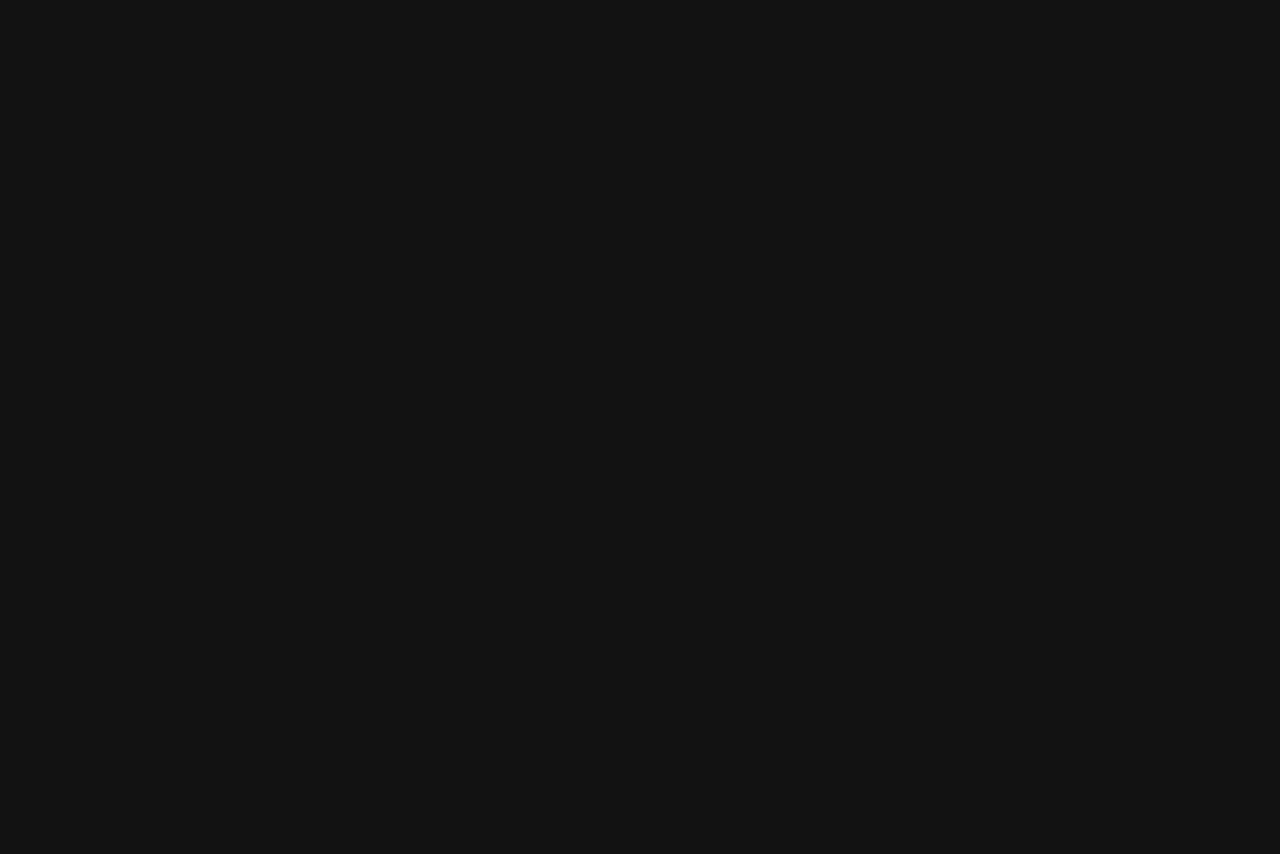
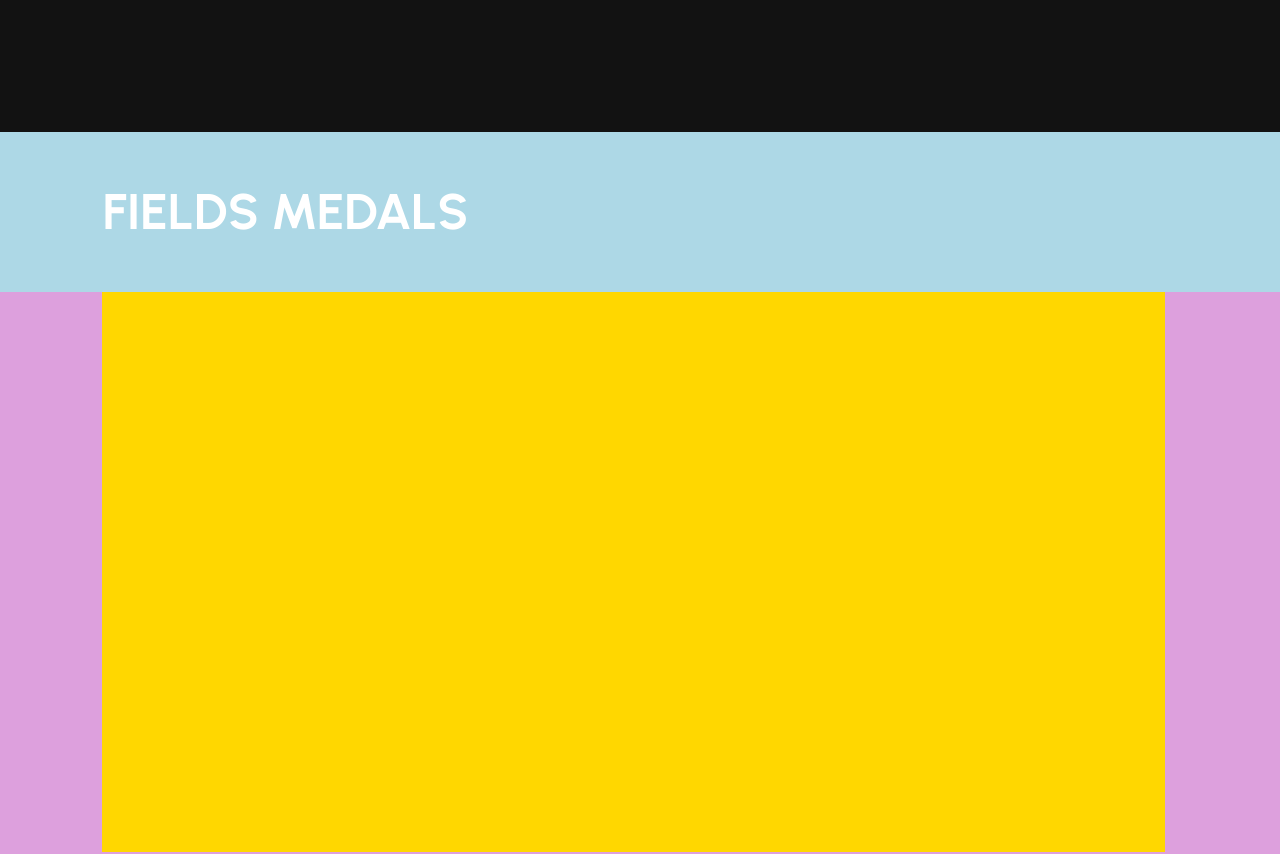
Before and after one commit to ivantrejoc/zoerowebsite, a React (Vite) app: page / in a window 1280 px wide. Shown: the part 4340-5194 px from the top of the page. Before the commit the page ends 4472 px from the top, so only its background shows below. Built offline with nearby package versions, Linux system fonts and the light colour scheme.

Commit message:
fields-medals-section/layout

```diff
--- a/src/pages/Landing.jsx
+++ b/src/pages/Landing.jsx
@@ -1,5 +1,5 @@
 import "../assets/css/_default.css";
-import { Box, useTheme } from "@mui/material";
+import { Box, useTheme, Typography } from "@mui/material";
 import mainBackground from "../assets/img/vector-103-stroke.png";
 import Header from "../components/header/Header.jsx";
 import HeroSection from "../components/heroSection/HeroSection.jsx";
@@ -69,6 +69,60 @@ export default function Landing() {
       />
       {/* Coeficients Section */}
       <CoefficientsSection/>
+      {/* Fields Medals Section */}
+      <Box
+        id="fields-medals-container"
+        sx={{
+          display: "flex",
+          justifyContent: "start",
+          alignItems: "center",
+          background: "plum",
+          flexDirection: "column",
+          position: "relative",
+          marginBottom: "15vh",
+          width: "100vw",
+          height: "100vh"
+        }}
+      >
+        <Box
+          id="title-container"
+          sx={{
+            display: "flex",
+            justifyContent: "start",
+            alignItems: "center",
+            position: "relative",
+            background: "lightblue",
+            width: "100vw",
+            height: "5vh",
+            padding: "10vh 0 10vh 0"
+          }}
+        >
+          <Typography
+            variant="h2"
+            component="h2"
+            sx={{
+              marginLeft: "8vw"
+            }}
+          >
+            FIELDS MEDALS
+          </Typography>
+        </Box>
+        <Box
+          id="data-container"
+          sx={{
+            display: "flex",
+            justifyContent: "start",
+            background: "gold",
+            alignItems: "start",
+            position: "relative",
+            width: "83vw",
+            height: "70vh",
+            margin: "0 1vw 0 0"
+          }}
+        >
+
+        </Box>
+      </Box>
 
     </Box>
   );
```
